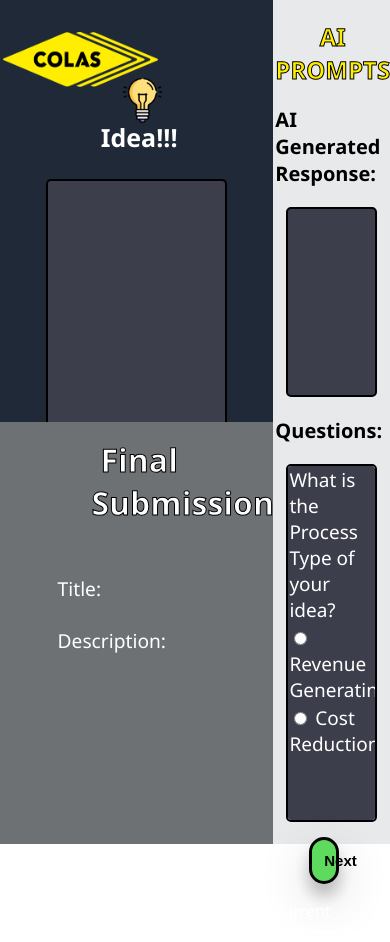
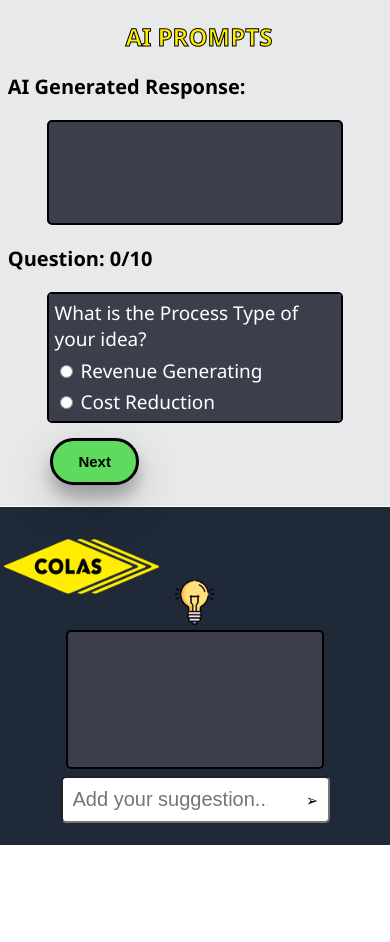
Before and after one commit to Burhan-Colas/idea-enhancer, a React (Create React App) app: page / in a window 390 px wide. After the commit the page ends 845 px from the top, so only its background shows below. Built offline with nearby package versions, Linux system fonts and the light colour scheme.

Commit message:
Enhanced answeres from radio button now working

```diff
--- a/src/App.js
+++ b/src/App.js
@@ -1,4 +1,5 @@
 
+// import React, { useState } from 'react';
 // import './App.css';
 // import UserInput from './components/UserInput';
 // import ConversationalPrompt from './components/ConversationalPrompt';
@@ -8,48 +9,28 @@
 // import './components/ConversationalPrompt.css';
 // import './components/FinalOutput.css';
 
+// const App = () => {
+//   const [aiResponse, setAiResponse] = useState(null);
 
-// function App() {
+//   const handleAiResponse = (response) => {
+//     setAiResponse(response);
+//   };
+
 //   return (
 //     <div>
-//     <UserInput/>
-//     <ConversationalPrompt/>
-//     <FinalOutput/>
+//       <UserInput onAiResponse={handleAiResponse} />
+//       <ConversationalPrompt aiResponse={aiResponse} />
+//       <FinalOutput />
 //     </div>
-
 //   );
 // }
 
 // export default App;
 
+//-------------------------------------------------------------------------------------------------------
 
 
-// import './App.css';
-// import UserInput from './components/UserInput';
-// import ConversationalPrompt from './components/ConversationalPrompt';
-// import FinalOutput from './components/FinalOutput';
-
-// import './components/UserInput.css';
-// import './components/ConversationalPrompt.css';
-// import './components/FinalOutput.css';
-
-
-// const App = () => {
-//   return (
-//     <div>
-//     <UserInput/>
-//     <ConversationalPrompt/>
-//     <FinalOutput/>
-//     </div>
-
-//   );
-// }
-
-// export default App;
-
-//------------------------------------------------------------------------------------------
-
-import React, { useState } from 'react';
+import React, { useState, useEffect } from 'react';
 import './App.css';
 import UserInput from './components/UserInput';
 import ConversationalPrompt from './components/ConversationalPrompt';
@@ -61,16 +42,32 @@ import './components/FinalOutput.css';
 
 const App = () => {
   const [aiResponse, setAiResponse] = useState(null);
+  const [windowWidth, setWindowWidth] = useState(window.innerWidth);
+
 
   const handleAiResponse = (response) => {
     setAiResponse(response);
   };
 
+
+  useEffect(() => {
+    const handleResize = () => {
+      setWindowWidth(window.innerWidth);
+    };
+
+    window.addEventListener('resize', handleResize);
+
+    return () => {
+      window.removeEventListener('resize', handleResize);
+    };
+  }, []);
+
+
   return (
     <div>
       <UserInput onAiResponse={handleAiResponse} />
-      <ConversationalPrompt aiResponse={aiResponse} />
-      <FinalOutput />
+      <ConversationalPrompt aiResponse={aiResponse} onAiResponse={handleAiResponse}/>
+      {windowWidth <= 430 ? null : <FinalOutput />}
     </div>
   );
 }
--- a/src/components/ConversationalPrompt.css
+++ b/src/components/ConversationalPrompt.css
@@ -54,6 +54,7 @@
 .ai-response-prompt{
 
     padding: 3px 15px;
+    font-size: 19px
 }
 
 
@@ -126,3 +127,51 @@ label{
     margin-left: 20%;
 
 }
+
+@media (max-width: 1130px) {
+
+
+
+    .response-background-question-prompt{
+
+        height: 40%;
+    }
+
+
+}
+
+
+
+@media (max-height: 730px) {
+
+
+
+    .response-background-question-prompt{
+
+        height: 35%;
+    }
+
+
+}
+
+@media (max-width: 430px) {
+
+    .ConversationalPrompt-prompt{
+        top: 0;
+        height: 60%;
+        width: 100%;
+
+    }
+
+    .response-background-AI-prompt{
+        height: 20%;
+
+    }
+
+    .response-background-question-prompt{
+
+        height: 25%;
+    }
+
+
+}
--- a/src/components/ConversationalPrompt.js
+++ b/src/components/ConversationalPrompt.js
@@ -1,5 +1,8 @@
+
 
 // import React, { useEffect, useState } from 'react';
+// import Global from "../Global"
+
 
 // export default function ConversationalPrompt({ aiResponse }) {
 
@@ -17,36 +20,61 @@
 //   }, []);
 
 //   const getNextQuestion = () => {
+
 //     if (processType) {
-//       setCurrentNumber(prevNumber => prevNumber + 1);
+//       if ((question != null) && (question.IsMultipleChoice === 1)) {
+//         // make sure they choose a multiple choice question, if so, then continue, otherwise send an alert:
+//         if (!multipleChoiceReturn) {
+//           alert('Please select an option before moving to the next question.');
+//           return;
+//         }
+
+//         setCurrentNumber(prevNumber => prevNumber + 1);
+//         Global.answers.push(multipleChoiceReturn);
+//         // Reset the selection for the next question
+//         setMultipleChoiceReturn('');
+//       }
+//       else {
+//         setCurrentNumber(prevNumber => prevNumber + 1);
+//       }
 //     } else {
 //       alert('Please select a Process Type before moving to the next question.');
 //     }
 //   }
 
+//   const storeMultipleChoiceAnswer = (aAnswer) => {
+//     setMultipleChoiceReturn(aAnswer);
+//   }
+
 
 //   const setButtons = (aSplit) => {
-//     //let data = this.props.data.genres;
+
 //     var buttonsText = [];
 
-//     console.log("setButtons was called.");
-//     console.log("aSplit is:" + aSplit);
 //     if (aSplit == null) {
 //       return buttonsText;
 //     }
 
-//     //console.log('aSplit is:' + aSplit);
-//     // ignore the first entry because its before 1., so start i at 1
 //     for (let i = 1; i < aSplit.length; i++) {
 //       buttonsText.push(
 //         <label>
-//           <input type='radio' name='firstQuestion' value={aSplit[i]}
-//           onChange={(e) => setMultipleChoiceReturn(e.target.value)} />
+//           <input type='radio' name={currentNumber} value={aSplit[i]}  checked={multipleChoiceReturn === aSplit[i]}
+//           onChange={(e) => storeMultipleChoiceAnswer(e.target.value)} />
 //           {aSplit[i]} </label>
 //       );
 //     }
 
+
 //     return <div>{buttonsText}</div>
+//   }
+
+//   const submitAnswers = () => {
+//     Global.answers.push(multipleChoiceReturn);
+//     for (let i = 0; i < Global.answers.length; i++) {
+//       console.log('answers[' + i + '] is:' + Global.answers[i])
+//     }
+
+//     alert('Your answer have been submitted to the database.');
 //   }
 
 
@@ -59,31 +87,21 @@
 //     }
 //   }, [data, processType, currentNumber]);
 
-//   //console.log('question is multiple choice value is:' + question.IsMultipleChoice);
-
 
 //   if ((question != null) && (question.IsMultipleChoice === 1)) {
-//     console.log('got into currentNumber =' + currentNumber);
 //     let sAnswers = question.ItemsToAnswer;
-//     console.log('sAnswers is: ' + sAnswers);
-//     console.log('question.ItemsToAnswer is' + question.ItemsToAnswer);
-
 //     var split = sAnswers.split('.');
-
-//     console.log('array of split is now:' + split);
 
 //     for (let i = 0; i < split.length; i++) {
 //       // remove the number from the end of each string:
 //       if (i < split.length -1) {
-//         split[i] = split[i].substring(0, split[i].length - 1);
+//         split[i] = split[i].substring(0, split[i].length - 2);
 //       }
-//       console.log('split[' + i + '] is' + split[i]);
 //     }
-
 //   }
 
+//   return (
 
-//   return (
 //     <div className='ConversationalPrompt-prompt'>
 //       <h2 className='heading-prompt'>AI PROMPTS</h2>
 
@@ -100,11 +118,9 @@
 
 //       <h3 className='small-heading-prompt'>Questions:</h3>
 //       <div className='response-background-question-prompt'>
-
-
 //         {currentNumber === 0 && (
 //           <div className='question-display-prompt'>
-//             <p>What is the Process Type of your idea?</p>
+//             <label>What is the Process Type of your idea?</label>
 //             <label>
 //               <input type='radio' name='firstQuestion' value='Revenue Generating' onChange={(e) => setProcessType(e.target.value)} /> Revenue Generating
 //             </label>
@@ -114,7 +130,7 @@
 //           </div>
 //         )}
 
-//        {(question != null) && (question.IsMultipleChoice === 0) && (
+//       {(question != null) && (question.IsMultipleChoice === 0) && (
 //           <div className='question-display-prompt'>
 //           <label>{question.Description}</label>
 //           <textarea className='textarea-answer-prompt' type='text'></textarea>
@@ -128,16 +144,15 @@
 //           </div>
 //         )}
 
+//       </div>
 
-//         {
-//       }
-//       </div>
+//       {/* <div>{Global.answers[5]}</div> */}
 
 //       <div className='div-buttons-prompt'>
 //         {currentNumber < 10 ? (
 //           <button className='button-next-prompt' onClick={getNextQuestion}>Next</button>
 //         ) : (
-//           <button className='button-submit-prompt'>Submit</button>
+//           <button className='button-submit-prompt' onClick={submitAnswers}>Submit</button>
 //         )}
 //       </div>
 //       <p>Current Number: {currentNumber}</p>
@@ -145,14 +160,13 @@
 //   );
 // }
 
-
-//----------------------------------------------------------------------------------------------------------
+//------------------------------------------------------------------------------------------------
 
 import React, { useEffect, useState } from 'react';
 import Global from "../Global"
 
 
-export default function ConversationalPrompt({ aiResponse }) {
+export default function ConversationalPrompt({ aiResponse, onAiResponse }) {
 
   const [data, setData] = useState([]);
   const [currentNumber, setCurrentNumber] = useState(0);
@@ -168,7 +182,7 @@ export default function ConversationalPrompt({ aiResponse }) {
   }, []);
 
   const getNextQuestion = () => {
-    console.log('getNextQuestion called');
+
     if (processType) {
       if ((question != null) && (question.IsMultipleChoice === 1)) {
         // make sure they choose a multiple choice question, if so, then continue, otherwise send an alert:
@@ -177,9 +191,9 @@ export default function ConversationalPrompt({ aiResponse }) {
           return;
         }
 
-        console.log("multiple choice return is:" + multipleChoiceReturn);
         setCurrentNumber(prevNumber => prevNumber + 1);
         Global.answers.push(multipleChoiceReturn);
+        sendRequestToAI(question.Description, question.ItemsToAnswer, multipleChoiceReturn, question.AI_Instructions);
         // Reset the selection for the next question
         setMultipleChoiceReturn('');
       }
@@ -191,29 +205,55 @@ export default function ConversationalPrompt({ aiResponse }) {
     }
   }
 
-  const storeMultipleChoiceAnswer = (aAnswer) => {
-    console.log("storeMultipleChoiceAnswer aAnswer is:" + aAnswer);
-    // first set the context correctly, but also store the answer globally:
-    setMultipleChoiceReturn(aAnswer);
+  const sendRequestToAI = async (description, itemsToAnswer, selectedOption,  AIinstructions) => {
+    console.log(description);
+    console.log(itemsToAnswer);
+    console.log(selectedOption);
+    console.log(AIinstructions);
+    const options = {
+      method: 'POST',
+      body: JSON.stringify({
+        description: description,
+        itemsToAnswer: itemsToAnswer,
+        selectedOption: selectedOption,
+        AIinstructions: AIinstructions, // Include AI instructions in the request
+      }),
+      headers: {
+        'Content-Type': 'application/json',
+      },
+    };
 
+    try {
+      const response = await fetch('http://localhost:8000/completions', options);
+      const data = await response.json();
+
+      // Ensure data.choices is defined before accessing its properties
+      if (data && data.choices && data.choices.length > 0) {
+        const aiMessage = data.choices[0].message;
+        onAiResponse(aiMessage);
+      } else {
+        console.error("Invalid response format from the OpenAI API");
+      }
+    } catch (error) {
+      console.error(error);
+    }
   }
 
-  /*
-      setButtons: functions that grabs the multiple choice string from the database, and parses it.
-      The string format MUST have 1. 2. - n. in its formatting otherwise this function will return an empty array
-  */
+
+
+  const storeMultipleChoiceAnswer = (aAnswer) => {
+    setMultipleChoiceReturn(aAnswer);
+  }
+
+
   const setButtons = (aSplit) => {
-    //let data = this.props.data.genres;
+
     var buttonsText = [];
 
-    // console.log("setButtons was called.");
-    // console.log("aSplit is:" + aSplit);
     if (aSplit == null) {
       return buttonsText;
     }
 
-    //console.log('aSplit is:' + aSplit);
-    // ignore the first entry because its before 1., so start i at 1
     for (let i = 1; i < aSplit.length; i++) {
       buttonsText.push(
         <label>
@@ -228,13 +268,11 @@ export default function ConversationalPrompt({ aiResponse }) {
   }
 
   const submitAnswers = () => {
-    // console.log('got to submitAnswers');
     Global.answers.push(multipleChoiceReturn);
+    sendRequestToAI(multipleChoiceReturn);
     for (let i = 0; i < Global.answers.length; i++) {
       console.log('answers[' + i + '] is:' + Global.answers[i])
     }
-
-
 
     alert('Your answer have been submitted to the database.');
   }
@@ -249,27 +287,17 @@ export default function ConversationalPrompt({ aiResponse }) {
     }
   }, [data, processType, currentNumber]);
 
-  //console.log('question is multiple choice value is:' + question.IsMultipleChoice);
-
 
   if ((question != null) && (question.IsMultipleChoice === 1)) {
-    // console.log('got into currentNumber =' + currentNumber);
     let sAnswers = question.ItemsToAnswer;
-    // console.log('sAnswers is: ' + sAnswers);
-    // console.log('question.ItemsToAnswer is' + question.ItemsToAnswer);
-
     var split = sAnswers.split('.');
-
-    // console.log('array of split is now:' + split);
 
     for (let i = 0; i < split.length; i++) {
       // remove the number from the end of each string:
       if (i < split.length -1) {
         split[i] = split[i].substring(0, split[i].length - 2);
       }
-      // console.log('split[' + i + '] is' + split[i]);
     }
-
   }
 
   return (
@@ -288,7 +316,7 @@ export default function ConversationalPrompt({ aiResponse }) {
 
       </div>
 
-      <h3 className='small-heading-prompt'>Questions:</h3>
+      <h3 className='small-heading-prompt'>Question: {currentNumber}/10</h3>
       <div className='response-background-question-prompt'>
         {currentNumber === 0 && (
           <div className='question-display-prompt'>
@@ -327,7 +355,6 @@ export default function ConversationalPrompt({ aiResponse }) {
           <button className='button-submit-prompt' onClick={submitAnswers}>Submit</button>
         )}
       </div>
-      <p>Current Number: {currentNumber}</p>
     </div>
   );
 }
--- a/src/components/UserInput.css
+++ b/src/components/UserInput.css
@@ -9,6 +9,10 @@
     height: 50%;
 }
 
+.colas-logo-input{
+    padding-top: 2em;
+    margin-left: 1%;
+}
 
 
 .idea-logo-input{
@@ -23,10 +27,7 @@
     margin-top: -3%;
 }
 
-.colas-logo-input{
-    padding-top: 2em;
-    margin-left: 1%;
-}
+
 
 .heading-and-logo-input{
 
@@ -81,3 +82,262 @@
 
     padding: 2px 15px
 }
+
+@media (max-width: 1930px){
+
+    .old-user-inputs{
+
+        width: 65%;
+        height: 45%;
+        max-height: 250px;
+        background-color: #3d3e4c;
+        margin: auto;
+        margin-top: 4%;
+
+    }
+
+}
+
+
+@media (max-width: 1830px){
+
+    .old-user-inputs{
+
+        width: 65%;
+        height: 45%;
+        max-height: 250px;
+        background-color: #3d3e4c;
+        margin: auto;
+        margin-top: 4%;
+
+    }
+
+    .icon-input{
+        margin-left: 52%;
+
+    }
+
+
+}
+
+@media (max-width: 1730px){
+
+    .old-user-inputs{
+
+        width: 65%;
+        height: 45%;
+        max-height: 250px;
+        background-color: #3d3e4c;
+        margin: auto;
+        margin-top: 4%;
+
+    }
+
+    .icon-input{
+        margin-left: 55%;
+
+    }
+
+
+}
+
+@media (max-width: 1630px){
+
+    .old-user-inputs{
+
+        width: 65%;
+        height: 45%;
+        max-height: 250px;
+        background-color: #3d3e4c;
+        margin: auto;
+        margin-top: 4%;
+
+    }
+
+    .icon-input{
+
+        margin-left: 60%;
+    }
+
+
+}
+
+@media (max-width: 1530px){
+
+    .middle-heading-input{
+
+        margin-top: -4%;
+        margin-left: 2%;
+    }
+
+
+    .old-user-inputs{
+
+        width: 65%;
+        height: 45%;
+        max-height: 250px;
+        background-color: #3d3e4c;
+        margin: auto;
+        margin-top: 4%;
+
+    }
+
+    .icon-input{
+
+        margin-left: 65%;
+    }
+
+
+}
+
+@media (max-width: 1430px){
+
+
+    .middle-heading-input{
+
+        margin-top: -4%;
+        margin-left: 2%;
+    }
+
+    .old-user-inputs{
+
+        width: 65%;
+        height: 45%;
+        max-height: 250px;
+        background-color: #3d3e4c;
+        margin: auto;
+        margin-top: 2%;
+
+    }
+
+    .icon-input{
+
+        margin-left: 68%;
+    }
+
+
+}
+
+@media (max-width: 1330px){
+
+
+    .middle-heading-input{
+
+        margin-top: -4%;
+        margin-left: 2%;
+    }
+
+    .old-user-inputs{
+
+        width: 65%;
+        height: 45%;
+        max-height: 250px;
+        background-color: #3d3e4c;
+        margin: auto;
+
+    }
+
+
+    .icon-input{
+
+        margin-left: 72%;
+    }
+
+
+}
+
+
+@media (max-width: 1130px){
+
+
+    .middle-heading-input{
+
+        margin-top: -5%;
+        margin-left: 6%;
+    }
+
+    .old-user-inputs{
+
+        width: 65%;
+        height: 40%;
+        max-height: 250px;
+        background-color: #3d3e4c;
+        margin: auto;
+
+    }
+
+
+    .icon-input{
+
+        margin-left: 85%;
+    }
+
+
+}
+
+@media (max-height: 730px) {
+
+
+
+    .old-user-inputs{
+
+        width: 65%;
+        height: 36%;
+        margin: auto;
+
+    }
+
+}
+
+@media (max-height: 580px) {
+
+
+
+    .old-user-inputs{
+
+        display: none;
+    }
+
+    .input-field-input{
+
+        width: 60%;
+        margin: auto;
+    }
+
+    .icon-input{
+
+        margin-left: 60%;
+    }
+
+}
+
+
+@media (max-width: 430px) {
+
+    .middle-heading-input{
+
+        display: none;
+    }
+
+    .UserInput-input{
+        bottom: 0;
+        margin-top: 130%;
+        width: 100%;
+        height: 40%;
+    }
+
+    .input-field-input{
+
+        width: 50%;
+        margin: auto;
+        margin-top: 2%;
+    }
+
+    .icon-input{
+
+        margin-left: 60%;
+    }
+
+
+
+}
--- a/src/components/UserInput.js
+++ b/src/components/UserInput.js
@@ -125,7 +125,7 @@ export default function UserInput({ onAiResponse }) {
   };
 
   useEffect(() => {
-    console.log(value);
+    // console.log(value);
   }, [value]);
 
   return (
```
Also changed, not shown: server.js (+43 -19 lines).
